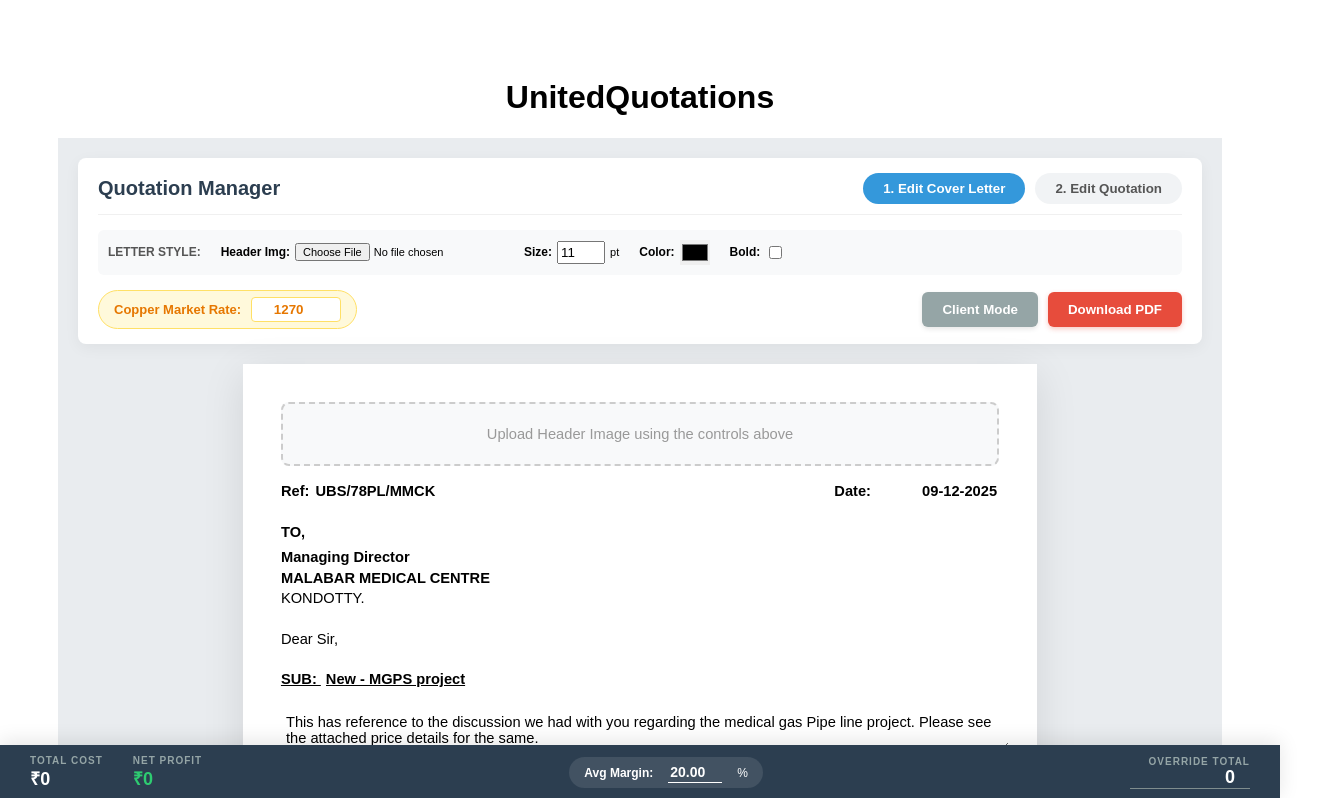
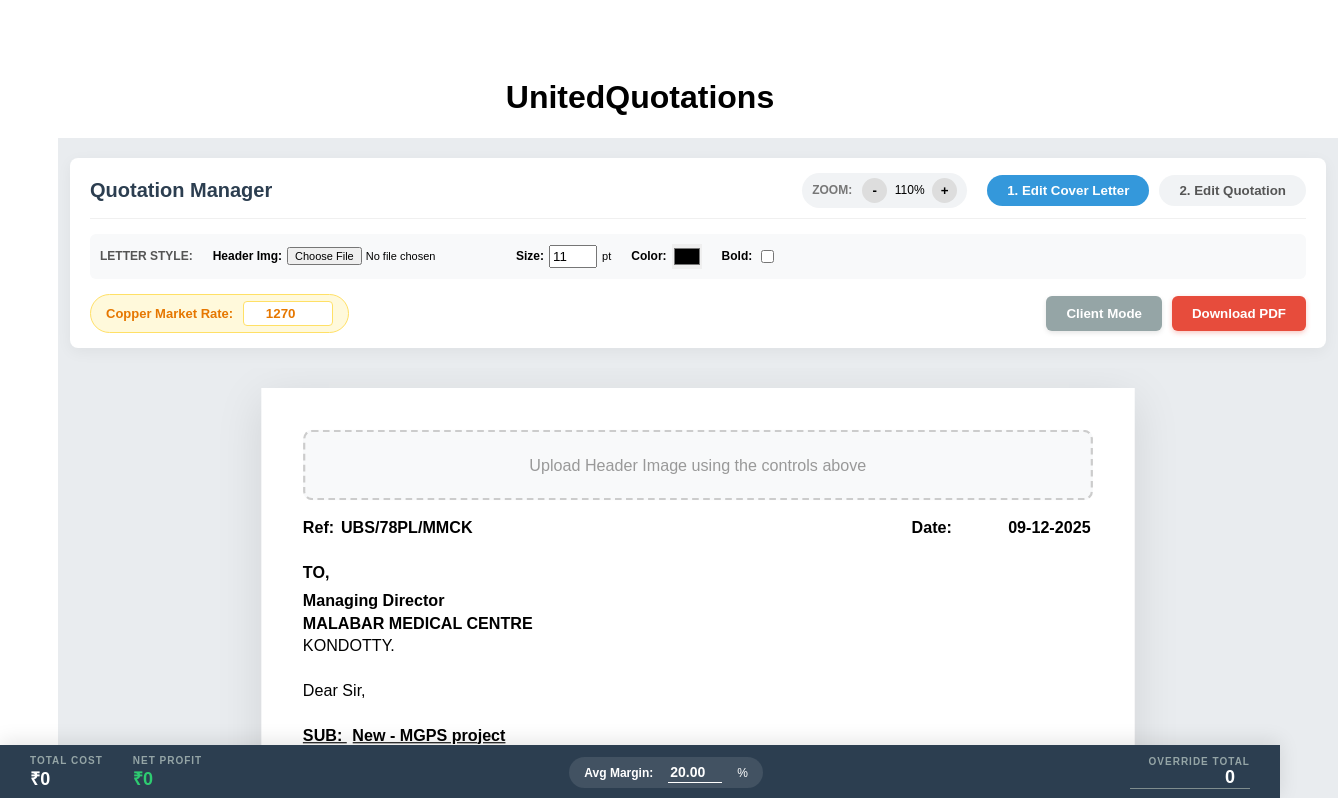
Before and after one commit to Ubiflowai/hospital-quotation-builder, a React (Vite) app: page / in a window 1280 px wide. Shown: the top 798 px of the page, 1338 px wide, since content can reach past the window. Built offline with nearby package versions, Linux system fonts and the light colour scheme.

Commit message:
changes made

```diff
--- a/src/components/Calculator.jsx
+++ b/src/components/Calculator.jsx
@@ -22,6 +22,9 @@ export default function Calculator() {
   const [bodyFontSize, setBodyFontSize] = useState(11);
   const [bodyColor, setBodyColor] = useState("#000000");
   const [isBodyBold, setIsBodyBold] = useState(false);
+
+  // NEW: Zoom State
+  const [zoomLevel, setZoomLevel] = useState(1.1); // Start slightly zoomed in
 
   // --- STATE: COVER LETTER CONTENT ---
   const [coverRef, setCoverRef] = useState("UBS/78PL/MMCK");
@@ -63,6 +66,10 @@ export default function Calculator() {
       setLogoUrl(url);
     }
   };
+
+  // --- ZOOM HANDLERS ---
+  const handleZoomIn = () => setZoomLevel(prev => Math.min(prev + 0.1, 2.0));
+  const handleZoomOut = () => setZoomLevel(prev => Math.max(prev - 0.1, 0.5));
 
   // --- CALCULATION LOGIC ---
   const calculateRow = (row, overrideMargin = null) => {
@@ -221,23 +228,27 @@ export default function Calculator() {
     const wasInClientMode = isClientMode;
     if (!isClientMode) setIsClientMode(true);
 
+    // Temporarily reset zoom for print, then restore?
+    // html2pdf takes the element as is. We need to handle the scale.
+    // The safest way is to clone the element or ensure style is standard during print.
+    // We will trust html2pdf's 'html2canvas' scale option which we set to 2.
+
     setTimeout(() => {
         const element = pdfRef.current;
         html2pdf().set({
             margin: [5, 5, 5, 5],
             filename: `Quote_${coverRef.replace(/\//g, '-')}.pdf`,
-            html2canvas: { scale: 2, useCORS: true },
+            html2canvas: { scale: 3, useCORS: true }, // Higher scale for better quality
             jsPDF: { unit: 'mm', format: 'a4', orientation: 'portrait' },
             pagebreak: { mode: ['css', 'legacy'] }
         }).from(element).save().then(() => {
              setIsPdfGenerating(false);
              if (!wasInClientMode) setIsClientMode(false);
         });
-    }, 1000);
+    }, 500);
   };
 
   // --- MODERN STYLES ---
-  // Updated to be cleaner, no heavy borders, larger text
   const tableHeaderStyle = {
       background: '#f8f9fa',
       color: '#555',
@@ -253,7 +264,7 @@ export default function Calculator() {
   const inputStyle = {
       width: '100%',
       border: 'none',
-      borderBottom: '1px solid #eee', // subtle underline
+      borderBottom: '1px solid #eee',
       background: 'transparent',
       padding: '4px 0',
       borderRadius: '0',
@@ -272,7 +283,7 @@ export default function Calculator() {
 
   const dynamicTextStyle = {
       width: '100%',
-      border: '1px dashed #e0e0e0', // lighter dash
+      border: '1px dashed #e0e0e0',
       background: 'transparent',
       resize: 'vertical',
       minHeight: '20px',
@@ -303,14 +314,23 @@ export default function Calculator() {
   );
 
   return (
-    <div style={{ fontFamily: 'Arial, sans-serif', padding: '20px', backgroundColor: '#e9ecef', minWidth: '1100px', paddingBottom:'150px' }}>
+    <div style={{ fontFamily: 'Arial, sans-serif', backgroundColor: '#e9ecef', width: '100vw', minHeight: '100vh', display: 'flex', flexDirection: 'column', alignItems: 'center', paddingBottom:'120px' }}>
 
-      {/* --- CONTROL BAR --- */}
-      <div style={{ marginBottom: '20px', display: 'flex', flexDirection:'column', gap:'15px', background: 'white', padding: '15px 20px', borderRadius: '8px', boxShadow: '0 4px 15px rgba(0,0,0,0.05)' }}>
+      {/* --- CONTROL BAR (FULL WIDTH) --- */}
+      <div style={{ width: '95%', maxWidth: '1400px', marginTop: '20px', marginBottom: '20px', display: 'flex', flexDirection:'column', gap:'15px', background: 'white', padding: '15px 20px', borderRadius: '8px', boxShadow: '0 4px 15px rgba(0,0,0,0.05)' }}>
 
-        {/* TOP ROW: TITLE & TABS */}
+        {/* TOP ROW: TITLE & ZOOM */}
         <div style={{ display:'flex', justifyContent:'space-between', alignItems:'center', borderBottom:'1px solid #f0f0f0', paddingBottom:'10px'}}>
              <h2 style={{ margin: 0, color: '#2c3e50', fontSize: '20px' }}>Quotation Manager</h2>
+
+             <div style={{ display: 'flex', alignItems: 'center', gap: '20px' }}>
+                 {/* ZOOM CONTROLS */}
+                 <div style={{ display:'flex', alignItems:'center', gap:'5px', background:'#f1f3f5', padding:'5px 10px', borderRadius:'20px' }}>
+                     <span style={{ fontSize:'12px', fontWeight:'bold', color:'#777', marginRight:'5px' }}>ZOOM:</span>
+                     <button onClick={handleZoomOut} style={{ cursor:'pointer', width:'25px', height:'25px', borderRadius:'50%', border:'none', background:'#ddd', fontWeight:'bold' }}>-</button>
+                     <span style={{ fontSize:'12px', minWidth:'35px', textAlign:'center' }}>{Math.round(zoomLevel * 100)}%</span>
+                     <button onClick={handleZoomIn} style={{ cursor:'pointer', width:'25px', height:'25px', borderRadius:'50%', border:'none', background:'#ddd', fontWeight:'bold' }}>+</button>
+                 </div>
 
                  <div style={{ display:'flex', gap:'10px' }}>
                      <button onClick={() => setActiveTab('cover')} style={{ padding: '8px 20px', cursor: 'pointer', borderRadius: '20px', fontWeight: '600', border: 'none', background: activeTab === 'cover' ? '#3498db' : '#f1f3f5', color: activeTab === 'cover' ? 'white' : '#555', transition: 'all 0.2s' }}>
@@ -319,6 +339,7 @@ export default function Calculator() {
                      <button onClick={() => setActiveTab('quote')} style={{ padding: '8px 20px', cursor: 'pointer', borderRadius: '20px', fontWeight: '600', border: 'none', background: activeTab === 'quote' ? '#3498db' : '#f1f3f5', color: activeTab === 'quote' ? 'white' : '#555', transition: 'all 0.2s' }}>
                         2. Edit Quotation
                      </button>
+                 </div>
              </div>
         </div>
 
@@ -369,9 +390,9 @@ export default function Calculator() {
 
       {/* --- SEARCH BAR --- */}
       {(!isClientMode && activeTab === 'quote') && (
-        <div ref={searchRef} style={{ position: 'relative', marginBottom: '20px' }}>
+        <div ref={searchRef} style={{ width: '95%', maxWidth: '1400px', position: 'relative', marginBottom: '20px' }}>
             <input type="text" placeholder="+ Add Item (Type name...)" value={searchTerm} onChange={(e) => { setSearchTerm(e.target.value); setShowDropdown(true); }}
-                style={{ width: '100%', padding: '15px 20px', borderRadius: '8px', border: '1px solid #e0e0e0', fontSize: '16px', boxShadow:'0 2px 8px rgba(0,0,0,0.03)', outline:'none' }} />
+                style={{ width: '100%', padding: '15px 20px', borderRadius: '8px', border: '1px solid #e0e0e0', fontSize: '16px', boxShadow:'0 2px 8px rgba(0,0,0,0.03)', outline:'none', boxSizing: 'border-box' }} />
             {showDropdown && searchResults.length > 0 && (
                 <div style={{ position: 'absolute', top: '105%', left: 0, right: 0, background: 'white', maxHeight: '400px', overflowY: 'auto', border: '1px solid #eee', zIndex: 1000, boxShadow: '0 10px 30px rgba(0,0,0,0.1)', borderRadius:'8px' }}>
                     {searchResults.map((item, idx) => {
@@ -393,9 +414,25 @@ export default function Calculator() {
       )}
 
       {/* ===================================================================================== */}
-      {/* PDF DOCUMENT WRAPPER                                                                  */}
+      {/* PDF DOCUMENT WRAPPER WITH SCALING                                                     */}
       {/* ===================================================================================== */}
 
+      {/* Scrollable Container */}
+      <div style={{
+          overflow: 'auto',
+          width: '100%',
+          display: 'flex',
+          justifyContent: 'center',
+          padding: '20px',
+          boxSizing: 'border-box'
+      }}>
+          {/* Zoom Wrapper */}
+          <div style={{
+              transform: `scale(${zoomLevel})`,
+              transformOrigin: 'top center',
+              transition: 'transform 0.2s ease',
+              marginBottom: '100px' // Extra space for scrolling
+          }}>
               <div ref={pdfRef} style={{ background: 'white', width: '210mm', minHeight: '297mm', margin: '0 auto', padding: '10mm', boxShadow: '0 10px 40px rgba(0,0,0,0.1)', boxSizing: 'border-box' }}>
 
                 {/* ======================= PAGE 1: COVERING LETTER ======================= */}
@@ -614,6 +651,8 @@ export default function Calculator() {
                     </div>
                 </div>
               </div>
+          </div>
+      </div>
 
       {/* INTERNAL FOOTER */}
       {!isClientMode && (
```
Lines whose indentation alone changed are shown as unchanged.
